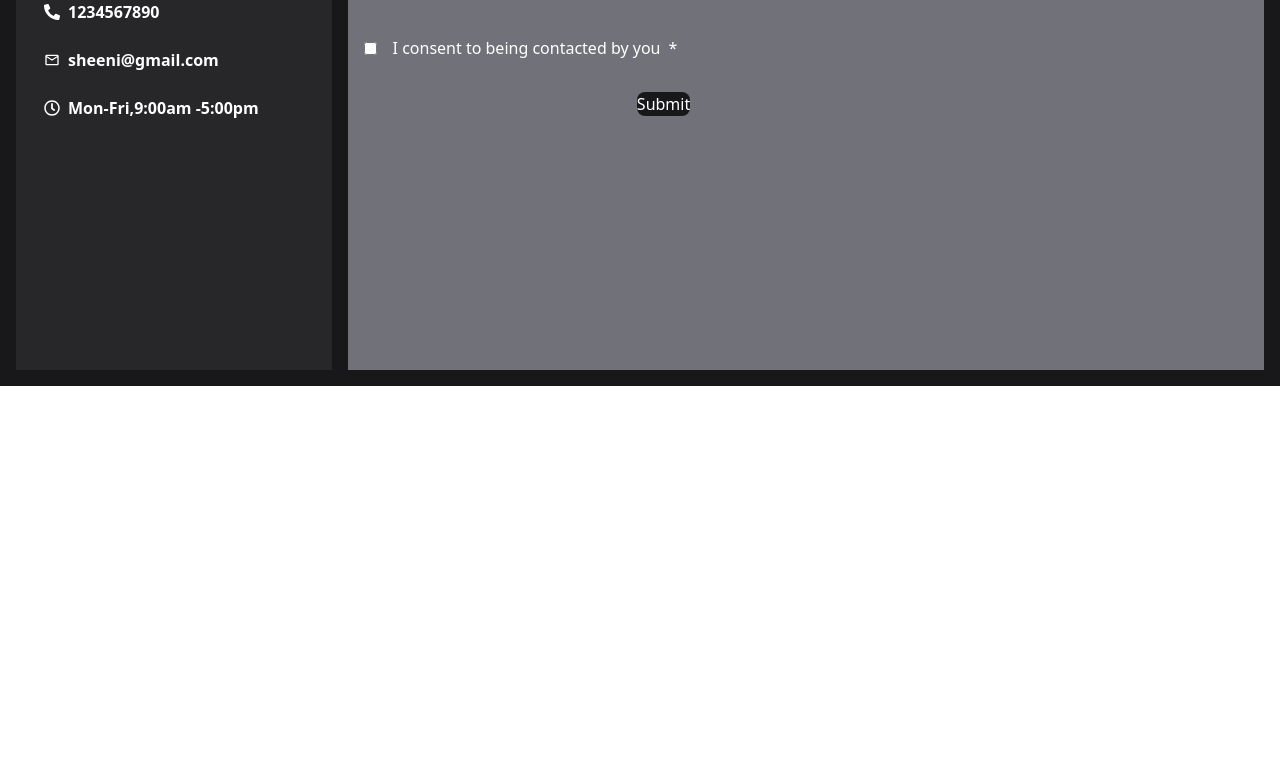
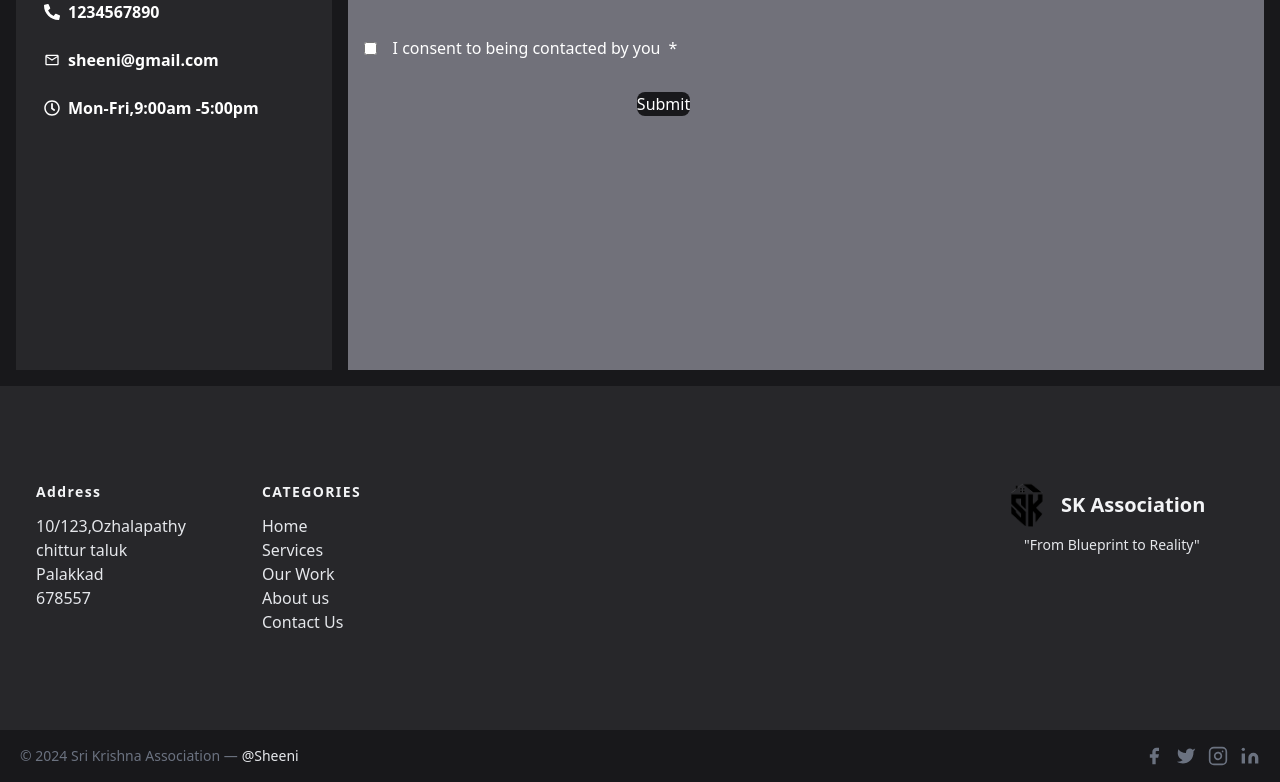
Before and after one commit to Nikhil7282/SK, a React (Vite) app: page / in a window 1280 px wide. Shown: the part 3398-4180 px from the top of the page. Before the commit the page ends 3784 px from the top, so only its background shows below. Built offline with nearby package versions, Linux system fonts and the light colour scheme.

Commit message:
feat: Added Footer Component

```diff
--- a/src/App.tsx
+++ b/src/App.tsx
@@ -1,4 +1,3 @@
-import { useEffect, useRef, useState } from "react";
 import "./App.css";
 
 import HomePage from "./pages/HomePage";
@@ -7,10 +6,9 @@
 import TeamPage from "./pages/TeamPage";
 import ContactPage from "./pages/ContactPage";
 import Parallax from "./components/Parallax";
+import Footer from "./components/Footer";
 
-// import ServicesPage from "./pages/Services";
-// import ProjectsPage from "./pages/ProjectsPage";
-// import ClientsPage from "./pages/ClientsPage";
+import { useEffect, useRef, useState } from "react";
 
 function App() {
   const [isVisible, setIsVisible] = useState<boolean>(false);
@@ -39,12 +37,10 @@
       )}
       <HomePage />
       <SecondPage />
-      {/* <ServicesPage /> */}
-      {/* <ProjectsPage />
-      <ClientsPage /> */}
       <Parallax />
       <TeamPage ref={teamRef} />
       <ContactPage ref={contactRef} />
+      <Footer />
     </>
   );
 }
--- /dev/null
+++ b/src/components/Footer.tsx
@@ -0,0 +1,143 @@
+import Logo from "../assets/Logo.png";
+
+function Footer() {
+  return (
+    <footer className="text-gray-200 body-font bg-zinc-800">
+      <div className="container px-5 py-24 mx-auto flex md:items-center lg:items-start md:flex-row md:flex-nowrap flex-wrap flex-col">
+        <div className="w-64 flex-shrink-0 md:mx-0 mx-auto text-center md:text-left md:mt-0 mt-10">
+          <a className="flex title-font font-medium items-center md:justify-start justify-center text-gray-900">
+            <img src={Logo} style={{ height: "45px" }} />
+
+            <span className="ml-3 text-xl font-bold text-gray-100">
+              SK Association
+            </span>
+          </a>
+          <p className="mt-2 text-sm text-gray-200 xl:ml-5">
+            "From Blueprint to Reality"{" "}
+          </p>
+        </div>
+        <div className="flex-grow flex flex-wrap md:pr-20 -mb-10 md:text-left text-center order-first">
+          <div className="lg:w-1/4 md:w-1/2 w-full px-4">
+            <h2 className="title-font font-bold text-gray-100 tracking-widest text-sm mb-3">
+              Address
+            </h2>
+            <nav className="list-none mb-10">
+              <li>
+                <a className="text-gray-200 hover:text-gray-800 flex ">
+                  10/123,Ozhalapathy
+                </a>
+              </li>
+              <li>
+                <a className="text-gray-200 hover:text-gray-800">
+                  chittur taluk
+                </a>
+              </li>
+              <li>
+                <a className="text-gray-200 hover:text-gray-800">Palakkad</a>
+              </li>
+              <li>
+                <a className="text-gray-200 hover:text-gray-800">678557</a>
+              </li>
+            </nav>
+          </div>
+          <div className="lg:w-1/4 md:w-1/2 w-full px-4">
+            <h2 className="title-font font-bold text-gray-100 tracking-widest text-sm mb-3">
+              CATEGORIES
+            </h2>
+            <nav className="list-none mb-10">
+              <li>
+                <a className="text-gray-200 hover:text-gray-800">Home</a>
+              </li>
+              <li>
+                <a className="text-gray-200 hover:text-gray-800">Services</a>
+              </li>
+              <li>
+                <a className="text-gray-200 hover:text-gray-800">Our Work</a>
+              </li>
+              <li>
+                <a className="text-gray-200 hover:text-gray-800">About us</a>
+              </li>
+              <li>
+                <a className="text-gray-200 hover:text-gray-800">Contact Us</a>
+              </li>
+            </nav>
+          </div>
+        </div>
+      </div>
+      <div className="bg-zinc-900">
+        <div className="container mx-auto py-4 px-5 flex flex-wrap flex-col sm:flex-row">
+          <p className="text-gray-500 text-sm text-center sm:text-left">
+            © 2024 Sri Krishna Association —
+            <a
+              href="#"
+              rel="noopener noreferrer"
+              className="text-gray-200 ml-1"
+              target="_blank"
+            >
+              @Sheeni
+            </a>
+          </p>
+          <span className="inline-flex sm:ml-auto sm:mt-0 mt-2 justify-center sm:justify-start">
+            <a className="text-gray-500">
+              <svg
+                fill="currentColor"
+                strokeLinecap="round"
+                strokeLinejoin="round"
+                strokeWidth="2"
+                className="w-5 h-5"
+                viewBox="0 0 24 24"
+              >
+                <path d="M18 2h-3a5 5 0 00-5 5v3H7v4h3v8h4v-8h3l1-4h-4V7a1 1 0 011-1h3z"></path>
+              </svg>
+            </a>
+            <a className="ml-3 text-gray-500">
+              <svg
+                fill="currentColor"
+                strokeLinecap="round"
+                strokeLinejoin="round"
+                strokeWidth="2"
+                className="w-5 h-5"
+                viewBox="0 0 24 24"
+              >
+                <path d="M23 3a10.9 10.9 0 01-3.14 1.53 4.48 4.48 0 00-7.86 3v1A10.66 10.66 0 013 4s-4 9 5 13a11.64 11.64 0 01-7 2c9 5 20 0 20-11.5a4.5 4.5 0 00-.08-.83A7.72 7.72 0 0023 3z"></path>
+              </svg>
+            </a>
+            <a className="ml-3 text-gray-500">
+              <svg
+                fill="none"
+                stroke="currentColor"
+                strokeLinecap="round"
+                strokeLinejoin="round"
+                strokeWidth="2"
+                className="w-5 h-5"
+                viewBox="0 0 24 24"
+              >
+                <rect width="20" height="20" x="2" y="2" rx="5" ry="5"></rect>
+                <path d="M16 11.37A4 4 0 1112.63 8 4 4 0 0116 11.37zm1.5-4.87h.01"></path>
+              </svg>
+            </a>
+            <a className="ml-3 text-gray-500">
+              <svg
+                fill="currentColor"
+                stroke="currentColor"
+                strokeLinecap="round"
+                strokeLinejoin="round"
+                strokeWidth="0"
+                className="w-5 h-5"
+                viewBox="0 0 24 24"
+              >
+                <path
+                  stroke="none"
+                  d="M16 8a6 6 0 016 6v7h-4v-7a2 2 0 00-2-2 2 2 0 00-2 2v7h-4v-7a6 6 0 016-6zM2 9h4v12H2z"
+                ></path>
+                <circle cx="4" cy="4" r="2" stroke="none"></circle>
+              </svg>
+            </a>
+          </span>
+        </div>
+      </div>
+    </footer>
+  );
+}
+
+export default Footer;
```
